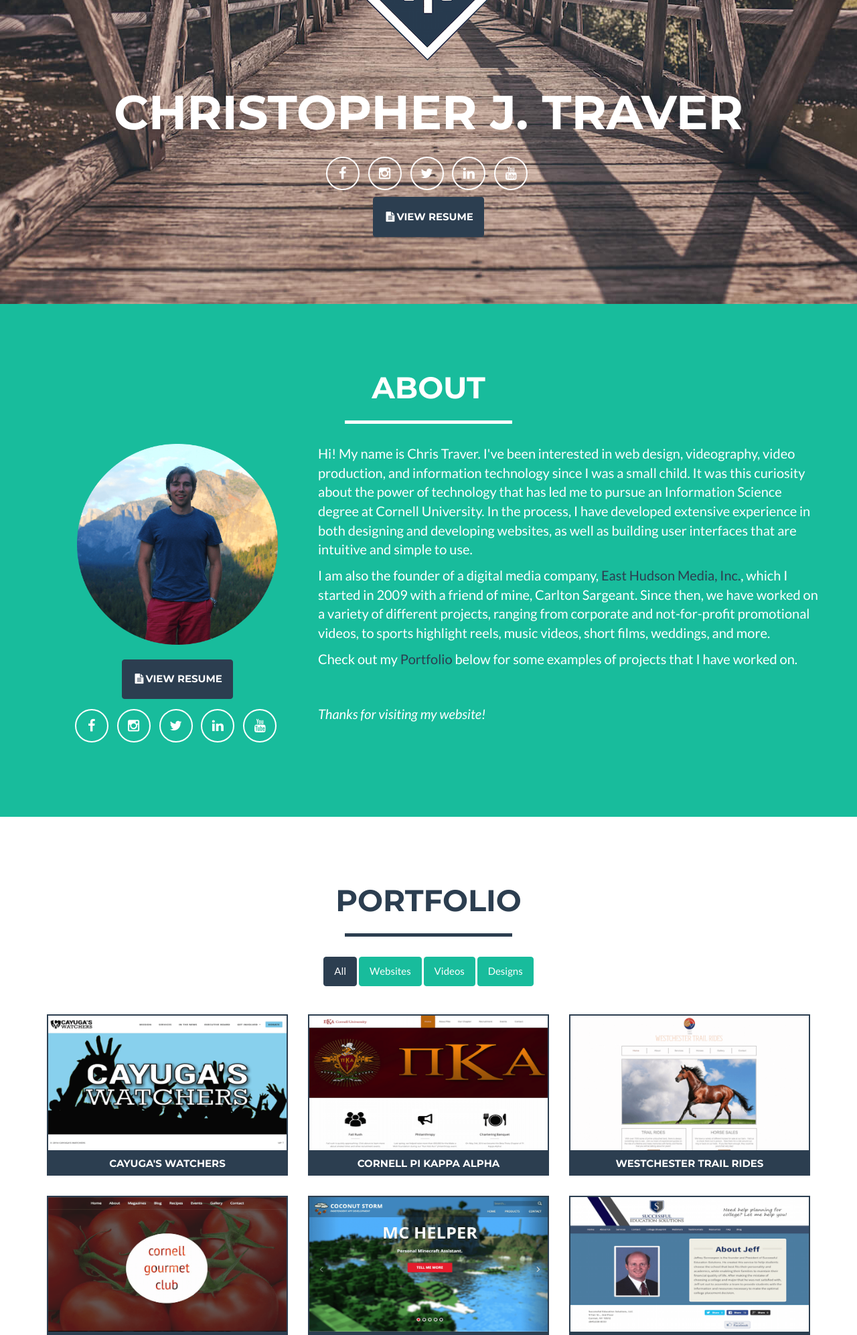
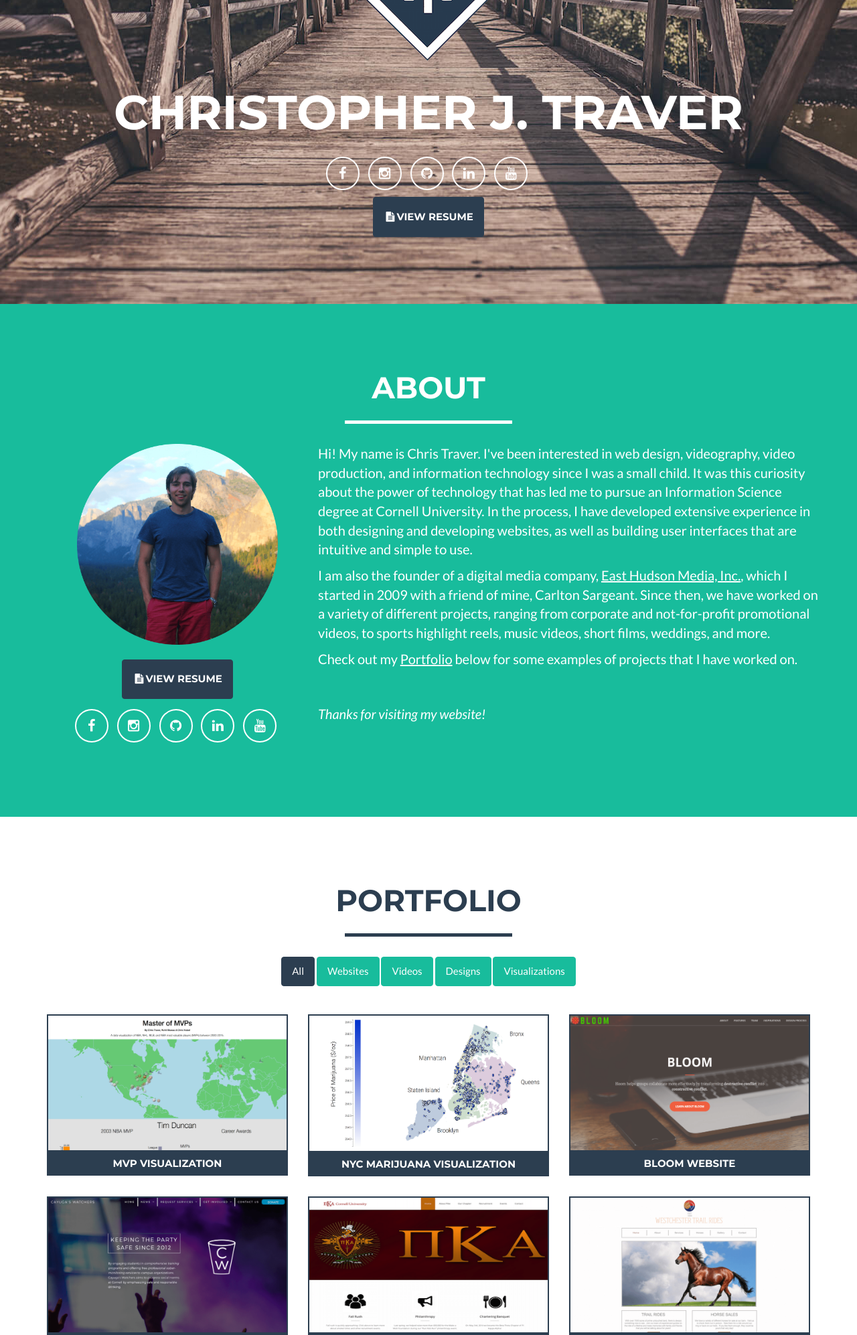
Before and after one commit to chrisjtraver/chris-traver, a PHP site: page / in a window 1280 px wide. Shown: the part 340-2334 px from the top of the page at 67% size. Run offline with PHP 8.4, Linux system fonts and the light colour scheme; some libraries are stand-ins or nearby versions.

Commit message:
Fall 2016 Updates

```diff
--- a/css/freelancer.css
+++ b/css/freelancer.css
@@ -7,6 +7,15 @@
 body {
     overflow-x: hidden;
     background: url(../img/13H.jpg) fixed;
+}
+
+.linked a {
+  color: white;
+  text-decoration: underline;
+}
+
+.linked a:hover {
+  color: #2c3e50;
 }
 
 p {
@@ -730,7 +739,6 @@ color: #fff;
   transition: none;
 }
 
-
 /*==========================================
     MEDIA QURIES
     =====================================================*/
--- a/css/portfolioStyle.css
+++ b/css/portfolioStyle.css
@@ -40,7 +40,6 @@ h6 {
 .text-center {
   text-align: center;
 }
-
 
 .btn {
   font-weight: 300;
--- a/index.html
+++ b/index.html
@@ -106,7 +106,7 @@
                                 <a href="https://instagram.com/chrisjtraver" target="_blank" class="btn-social btn-outline"><i class="fa fa-fw fa-instagram"></i></a>
                             </li>
                             <li>
-                                <a href="http://www.twitter.com/chrisjtraver" target="_blank" class="btn-social btn-outline"><i class="fa fa-fw fa-twitter"></i></a>
+                                <a href="https://github.com/chrisjtraver" target="_blank" class="btn-social btn-outline"><i class="fa fa-fw fa-github"></i></a>
                             </li>
                             <li>
                                 <a href="https://www.linkedin.com/in/chrisjtraver" target="_blank" class="btn-social btn-outline"><i class="fa fa-fw fa-linkedin"></i></a>
@@ -146,7 +146,7 @@
                                 <a href="https://instagram.com/chrisjtraver" target="_blank" class="btn-social btn-outline"><i class="fa fa-fw fa-instagram"></i></a>
                             </li>
                             <li>
-                                <a href="http://www.twitter.com/chrisjtraver" target="_blank" class="btn-social btn-outline"><i class="fa fa-fw fa-twitter"></i></a>
+                                <a href="https://github.com/chrisjtraver" target="_blank" class="btn-social btn-outline"><i class="fa fa-fw fa-github"></i></a>
                             </li>
                             <li>
                                 <a href="https://www.linkedin.com/in/chrisjtraver" target="_blank" class="btn-social btn-outline"><i class="fa fa-fw fa-linkedin"></i></a>
@@ -160,10 +160,10 @@
                     <p>Hi! My name is Chris Traver. I've been interested in web design, videography, video production, and information technology since I was a small child.
                     It was this curiosity about the power of technology that has led me to pursue an Information Science degree at Cornell University. In the process, I have
                     developed extensive experience in both designing and developing websites, as well as building user interfaces that are intuitive and simple to use.</p>
-                    <p> I am also the founder of a digital media company, <a href="http://www.easthudsonmedia.com" target="_blank" style="color: #2c3e50;">East Hudson Media, Inc.</a>,
+                    <p class=linked> I am also the founder of a digital media company, <a href="http://www.easthudsonmedia.com" target="_blank">East Hudson Media, Inc.</a>,
                     which I started in 2009 with a friend of mine, Carlton Sargeant. Since then, we have worked on a variety of different projects, ranging from corporate and
                     not-for-profit promotional videos, to sports highlight reels, music videos, short films, weddings, and more. </p>
-                    <p>Check out my <a href="#portfolio" class="page-scroll" style="color: #2c3e50;">Portfolio</a> below for some examples of projects that I have worked on.</p>
+                    <p class="linked">Check out my <span class="page-scroll"><a href="#portfolio">Portfolio</a></span> below for some examples of projects that I have worked on.</p>
                     <br><br><p><i>Thanks for visiting my website!</i></p>
                 </div>
               </div>
@@ -185,11 +185,45 @@
           <button class="button btn btn-green" id="clicked1" data-filter=".website">Websites</button>
           <button class="button btn btn-green" data-filter=".video">Videos</button>
           <button class="button btn btn-green" data-filter=".design">Designs</button>
+          <button class="button btn btn-green" data-filter=".visualization">Visualizations</button>
         </div>
 
         <br><br>
 
         <div class="isotope">
+          <div class="element-item portfolio-item col-sm-4 visualization" data-category="visualization">
+            <a href="#portfolioModal-basketball-viz" class="portfolio-link" data-toggle="modal">
+                <div class="caption">
+                    <div class="caption-content">
+                        <i class="fa fa-search-plus fa-3x"></i>
+                    </div>
+                </div>
+                <img src="img/portfolio/basketball-viz.png" class="img-responsive" alt="Basketball Visualization">
+                <h5 class="text-center">MVP Visualization</h5>
+            </a>
+          </div>
+          <div class="element-item portfolio-item col-sm-4 visualization" data-category="visualization">
+            <a href="#portfolioModal-marijuana-viz" class="portfolio-link" data-toggle="modal">
+                <div class="caption">
+                    <div class="caption-content">
+                        <i class="fa fa-search-plus fa-3x"></i>
+                    </div>
+                </div>
+                <img src="img/portfolio/marijuana-viz.png" class="img-responsive" alt="Marijuana Visualization">
+                <h5 class="text-center">NYC Marijuana Visualization</h5>
+            </a>
+          </div>
+          <div class="element-item portfolio-item col-sm-4 website" data-category="website">
+            <a href="#portfolioModal-hci-website" class="portfolio-link" data-toggle="modal">
+                <div class="caption">
+                    <div class="caption-content">
+                        <i class="fa fa-search-plus fa-3x"></i>
+                    </div>
+                </div>
+                <img src="img/portfolio/hci-website.png" class="img-responsive" alt="Bloom">
+                <h5 class="text-center">Bloom Website</h5>
+            </a>
+          </div>
           <div class="element-item portfolio-item col-sm-4 website" data-category="website">
             <a href="#portfolioModal-cayugaswatchers" class="portfolio-link" data-toggle="modal">
                 <div class="caption">
@@ -414,7 +448,7 @@
                 </div>
             </div>
             <div class="container">
-                <h4 style="color: #18bc9c;">Information Science</h4>
+                <h4 style="color: #18bc9c;">Technical</h4>
                 <table class="table table-striped table-hover big-table" style="background-color: white; color: black;">
                     <thead>
                         <tr>
@@ -457,7 +491,7 @@
                     </tr>
                       <tr>
                         <td>Communication and Technology</td>
-                        <td>-</td>
+                        <td>Latex</td>
                         <td>Computer Mediated Communication, Human-Computer Interaction, Deception</td>
                         <td>WordPress, Drupal</td>
                     </tr>
@@ -601,6 +635,18 @@
                     incentivization.</p>
                 </div>
               </div>
+              <div class="row">
+                <div class="col-md-4 text-center">
+                  <br><br>
+                  <img src="img/city.png" alt="City University London" width=250 height=300><br><br>
+                  <a href="http://www.city.ac.uk/news/2016/april/google-digital-news-initiative-juice"><button type="button" class="btn btn-primary">Read Article</button></a>
+                </div>
+                <hr class="star-light-quote">
+                <div class="col-md-8 other">
+                    <h3 style="color: #2c3e50;">City University London - Centre for HCI Design</h3>
+                    <p>During my time studying abroad in London, I collaborated with professors at City University London to help create, implement, and evaluated  JUICE, a new digital prototype to support creative thinking by journalists during the early development of news stories. Emerging from a user-centred design process, JUICE is implemented as a simple add-on Sidebar and Dialog Box in Google Docs that a journalist can invoke when developing news stories. Interviews with experienced journalists were used to elicit 6 strategies that JUICE uses to guide its users to generate different angles on news stories using creative information searches and interactive creativity support. In the paper we describe the information search algorithm and new interactive support to create news stories with one of these strategies – the individual human angle on the story – then report a first evaluation of JUICE implemented with the algorithm and support during its use by journalism students.</p>
+                </div>
+              </div>
             </div>
     </section>
 
@@ -678,7 +724,7 @@
                                 <a href="https://instagram.com/chrisjtraver" target="_blank" class="btn-social btn-outline"><i class="fa fa-fw fa-instagram"></i></a>
                             </li>
                             <li>
-                                <a href="http://www.twitter.com/chrisjtraver" target="_blank" class="btn-social btn-outline"><i class="fa fa-fw fa-twitter"></i></a>
+                                <a href="https://github.com/chrisjtraver" target="_blank" class="btn-social btn-outline"><i class="fa fa-fw fa-github"></i></a>
                             </li>
                             <li>
                                 <a href="https://www.linkedin.com/in/chrisjtraver" target="_blank" class="btn-social btn-outline"><i class="fa fa-fw fa-linkedin"></i></a>
@@ -723,6 +769,117 @@
     <!-- PORTFOLIO MODALS -->
 
     <!-- Website Modals -->
+    <div class="portfolio-modal modal fade" id="portfolioModal-basketball-viz" tabindex="-1" role="dialog" aria-hidden="true">
+        <div class="modal-content">
+            <div class="close-modal" data-dismiss="modal">
+                <div class="lr">
+                    <div class="rl">
+                    </div>
+                </div>
+            </div>
+            <div class="container">
+                <div class="row">
+                    <div class="col-lg-8 col-lg-offset-2">
+                        <div class="modal-body">
+                            <h2>MVP Visualization</h2>
+                            <hr class="star-primary">
+                            <img src="img/portfolio/basketball-viz.png" class="img-responsive img-centered" alt="Basketball Visualization">
+                            <p>As part of a group class project, I helped design and develop an interactive data visualization of NBA, NHL, MLB, and NBA most valuable players (MVPs) between 2000-2015 using Javascript and d3.js</p> HTML5, CSS3, d3.js, JavaScript, JQuery, and some graphic design.
+                            <ul class="list-inline item-details">
+                                <li>Link:
+                                    <strong><a href="http://chrisjtraver.github.io/info3300project2/">Interactive Visualization</a>
+                                    </strong>
+                                </li>
+                                <li>Date:
+                                    <strong>April 2016
+                                    </strong>
+                                </li>
+                                <li>Service:
+                                    <strong><a href="#">Web Development & Design</a>
+                                    </strong>
+                                </li>
+                            </ul>
+                            <button type="button" class="btn btn-default" data-dismiss="modal"><i class="fa fa-times"></i> Close</button>
+                        </div>
+                    </div>
+                </div>
+            </div>
+        </div>
+    </div>
+    <div class="portfolio-modal modal fade" id="portfolioModal-marijuana-viz" tabindex="-1" role="dialog" aria-hidden="true">
+        <div class="modal-content">
+            <div class="close-modal" data-dismiss="modal">
+                <div class="lr">
+                    <div class="rl">
+                    </div>
+                </div>
+            </div>
+            <div class="container">
+                <div class="row">
+                    <div class="col-lg-8 col-lg-offset-2">
+                        <div class="modal-body">
+                            <h2>NYC Marijuana Visualization</h2>
+                            <hr class="star-primary">
+                            <img src="img/portfolio/marijuana-viz.png" class="img-responsive img-centered" alt="Marijuana Visualization">
+                            <p>As part of a group class project, I helped design and develop a static data visualization all arrests for marijuana related offenses in NYC using Javascript and d3.js</p> HTML5, CSS3, d3.js, JavaScript, JQuery, and some graphic design.
+                            <ul class="list-inline item-details">
+                                <li>Link:
+                                    <strong><a href="http://chrisjtraver.github.io/info3300project1/">Full Visualization</a>
+                                    </strong>
+                                </li>
+                                <li>Date:
+                                    <strong>April 2016
+                                    </strong>
+                                </li>
+                                <li>Service:
+                                    <strong><a href="#">Web Development & Design</a>
+                                    </strong>
+                                </li>
+                            </ul>
+                            <button type="button" class="btn btn-default" data-dismiss="modal"><i class="fa fa-times"></i> Close</button>
+                        </div>
+                    </div>
+                </div>
+            </div>
+        </div>
+    </div>
+    <div class="portfolio-modal modal fade" id="portfolioModal-hci-website" tabindex="-1" role="dialog" aria-hidden="true">
+        <div class="modal-content">
+            <div class="close-modal" data-dismiss="modal">
+                <div class="lr">
+                    <div class="rl">
+                    </div>
+                </div>
+            </div>
+            <div class="container">
+                <div class="row">
+                    <div class="col-lg-8 col-lg-offset-2">
+                        <div class="modal-body">
+                            <h2>Bloom Website</h2>
+                            <hr class="star-primary">
+                            <img src="img/portfolio/hci-website.png" class="img-responsive img-centered" alt="Bloom Website">
+                            <p>As part of a group class project in Human-Robot Interaction, I helped design and develop a website for our final class project</p> HTML5, CSS3, JavaScript, JQuery, and some graphic design.
+                            <ul class="list-inline item-details">
+                                <li>Link:
+                                    <strong><a href="http://chrisjtraver.github.io/info4410dp3website/">Full Website</a>
+                                    </strong>
+                                </li>
+                                <li>Date:
+                                    <strong>April 2016
+                                    </strong>
+                                </li>
+                                <li>Service:
+                                    <strong><a href="#">Web Development & Design</a>
+                                    </strong>
+                                </li>
+                            </ul>
+                            <button type="button" class="btn btn-default" data-dismiss="modal"><i class="fa fa-times"></i> Close</button>
+                        </div>
+                    </div>
+                </div>
+            </div>
+        </div>
+    </div>
     <div class="portfolio-modal modal fade" id="portfolioModal-cayugaswatchers" tabindex="-1" role="dialog" aria-hidden="true">
         <div class="modal-content">
             <div class="close-modal" data-dismiss="modal">
```
Also changed, not shown: img/city.png (added), img/portfolio/basketball-viz.png (added), img/portfolio/cayugaswatchers.png, img/portfolio/hci-website.png (added), img/portfolio/marijuana-viz.png (added), 1 other file.
